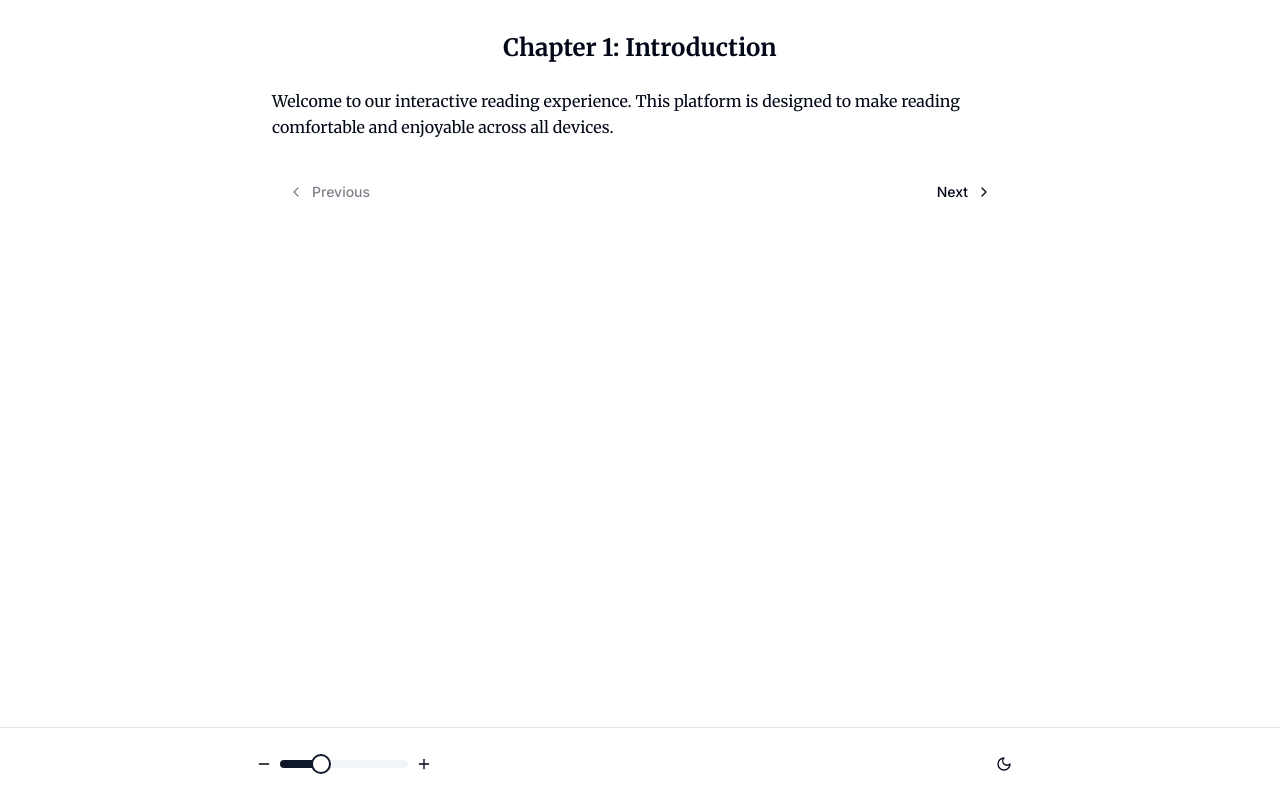
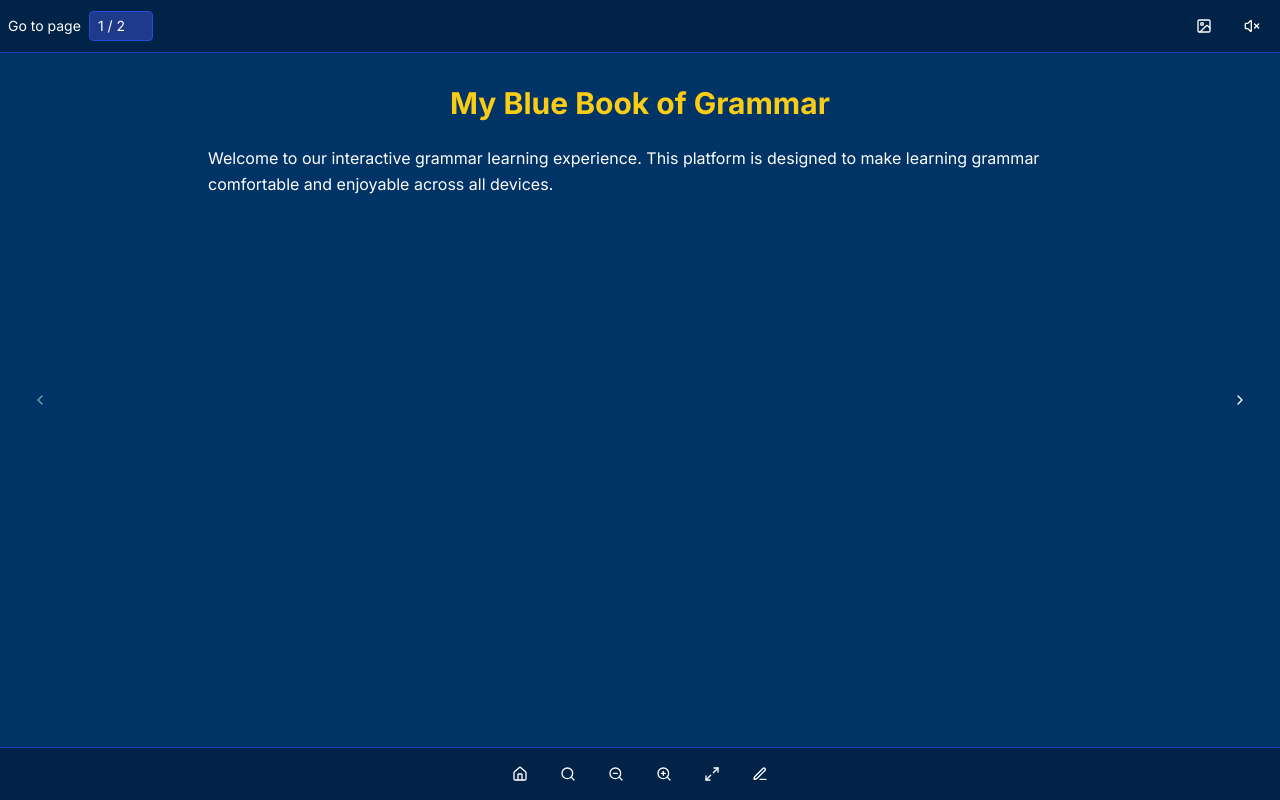
Before and after one commit to Bireswarroychowdhury29/ebook-viewer, a React (Vite) app: page / in a window 1280 px wide. Built offline with nearby package versions, Linux system fonts and the light colour scheme.

Commit message:
Add requested features
Implement features based on provided website.  No specific features listed in the prompt.

```diff
--- a/src/components/BookContent.tsx
+++ b/src/components/BookContent.tsx
@@ -1,6 +1,17 @@
 
 import { useState, useRef } from 'react';
-import { ChevronLeft, ChevronRight } from 'lucide-react';
+import {
+  ChevronLeft,
+  ChevronRight,
+  ZoomIn,
+  ZoomOut,
+  Maximize2,
+  Home,
+  Search,
+  PenLine,
+  Image,
+  VolumeX
+} from 'lucide-react';
 import { Button } from '@/components/ui/button';
 
 interface Chapter {
@@ -10,12 +21,12 @@ interface Chapter {
 
 const sampleChapters: Chapter[] = [
   {
-    title: "Chapter 1: Introduction",
-    content: "Welcome to our interactive reading experience. This platform is designed to make reading comfortable and enjoyable across all devices."
+    title: "My Blue Book of Grammar",
+    content: "Welcome to our interactive grammar learning experience. This platform is designed to make learning grammar comfortable and enjoyable across all devices."
   },
   {
-    title: "Chapter 2: Getting Started",
-    content: "Use the controls at the bottom of the screen to customize your reading experience. You can adjust the text size and toggle between light and dark modes for comfortable reading in any environment."
+    title: "Chapter 1: Grammar Basics",
+    content: "Grammar is the foundation of language. In this chapter, we'll explore the basic building blocks that help us communicate effectively."
   },
 ];
 
@@ -51,11 +62,52 @@ export const BookContent = ({ fontSize }: BookContentProps) => {
     }
   };
 
+  const toggleFullscreen = () => {
+    if (!document.fullscreenElement) {
+      document.documentElement.requestFullscreen();
+    } else {
+      document.exitFullscreen();
+    }
+  };
+
   return (
-    <div className="max-w-3xl mx-auto px-4 py-8 min-h-[calc(100vh-80px)] overflow-hidden">
+    <div className="flex flex-col h-screen bg-[#003366]">
+      {/* Top Navigation */}
+      <div className="bg-[#002347] text-white p-2 flex items-center justify-between border-b border-blue-800">
+        <div className="flex items-center gap-2">
+          <span className="text-sm">Go to page</span>
+          <input
+            type="text"
+            className="w-16 px-2 py-1 text-sm bg-blue-900 border border-blue-700 rounded"
+            value={`${currentChapter + 1} / ${sampleChapters.length}`}
+            readOnly
+          />
+        </div>
+        <div className="flex items-center gap-2">
+          <Button variant="ghost" size="sm" className="text-white hover:bg-blue-800">
+            <Image className="w-4 h-4" />
+          </Button>
+          <Button variant="ghost" size="sm" className="text-white hover:bg-blue-800">
+            <VolumeX className="w-4 h-4" />
+          </Button>
+        </div>
+      </div>
+
+      {/* Main Content */}
+      <div className="flex-1 overflow-hidden relative">
+        <Button
+          variant="ghost"
+          onClick={previousChapter}
+          disabled={currentChapter === 0 || isFlipping}
+          className="absolute left-4 top-1/2 -translate-y-1/2 text-white hover:bg-blue-800/50"
+        >
+          <ChevronLeft className="w-8 h-8" />
+        </Button>
+
+        <div className="max-w-4xl mx-auto px-4 py-8">
           <div
             ref={pageRef}
-        className={`prose dark:prose-invert mx-auto transition-all duration-300 relative
+            className={`prose prose-invert mx-auto transition-all duration-300 relative
               ${isFlipping ? 'animate-page-flip' : ''}
               ${direction === 'next' ? 'origin-left' : 'origin-right'}
             `}
@@ -66,36 +118,49 @@ export const BookContent = ({ fontSize }: BookContentProps) => {
             }}
           >
             <div className={`
-          transition-transform duration-300 bg-background
+              transition-transform duration-300
               ${isFlipping && direction === 'next' ? 'rotate-y-90' : ''}
               ${isFlipping && direction === 'prev' ? '-rotate-y-90' : ''}
             `}>
-          <h1 className="text-2xl font-serif font-bold mb-6 text-center">
+              <h1 className="text-3xl font-bold mb-6 text-center text-yellow-400">
                 {sampleChapters[currentChapter].title}
               </h1>
-          <p className="font-serif leading-relaxed">
+              <p className="leading-relaxed text-white">
                 {sampleChapters[currentChapter].content}
               </p>
             </div>
           </div>
-      <div className="flex justify-between mt-8">
-        <Button
-          variant="ghost"
-          onClick={previousChapter}
-          disabled={currentChapter === 0 || isFlipping}
-          className="flex items-center gap-2"
-        >
-          <ChevronLeft className="w-4 h-4" />
-          Previous
-        </Button>
+        </div>
+
         <Button
           variant="ghost"
           onClick={nextChapter}
           disabled={currentChapter === sampleChapters.length - 1 || isFlipping}
-          className="flex items-center gap-2"
+          className="absolute right-4 top-1/2 -translate-y-1/2 text-white hover:bg-blue-800/50"
         >
-          Next
-          <ChevronRight className="w-4 h-4" />
+          <ChevronRight className="w-8 h-8" />
+        </Button>
+      </div>
+
+      {/* Bottom Toolbar */}
+      <div className="bg-[#002347] text-white p-2 flex items-center justify-center gap-2 border-t border-blue-800">
+        <Button variant="ghost" size="sm" className="text-white hover:bg-blue-800">
+          <Home className="w-4 h-4" />
+        </Button>
+        <Button variant="ghost" size="sm" className="text-white hover:bg-blue-800">
+          <Search className="w-4 h-4" />
+        </Button>
+        <Button variant="ghost" size="sm" className="text-white hover:bg-blue-800">
+          <ZoomOut className="w-4 h-4" />
+        </Button>
+        <Button variant="ghost" size="sm" className="text-white hover:bg-blue-800">
+          <ZoomIn className="w-4 h-4" />
+        </Button>
+        <Button variant="ghost" size="sm" className="text-white hover:bg-blue-800" onClick={toggleFullscreen}>
+          <Maximize2 className="w-4 h-4" />
+        </Button>
+        <Button variant="ghost" size="sm" className="text-white hover:bg-blue-800">
+          <PenLine className="w-4 h-4" />
         </Button>
       </div>
     </div>
--- a/src/index.css
+++ b/src/index.css
@@ -5,48 +5,26 @@
 
 @layer base {
   :root {
-    --background: 0 0% 100%;
-    --foreground: 222.2 84% 4.9%;
-    --card: 0 0% 100%;
-    --card-foreground: 222.2 84% 4.9%;
-    --popover: 0 0% 100%;
-    --popover-foreground: 222.2 84% 4.9%;
-    --primary: 222.2 47.4% 11.2%;
-    --primary-foreground: 210 40% 98%;
-    --secondary: 210 40% 96.1%;
-    --secondary-foreground: 222.2 47.4% 11.2%;
-    --muted: 210 40% 96.1%;
-    --muted-foreground: 215.4 16.3% 46.9%;
-    --accent: 210 40% 96.1%;
-    --accent-foreground: 222.2 47.4% 11.2%;
-    --destructive: 0 84.2% 60.2%;
-    --destructive-foreground: 210 40% 98%;
-    --border: 214.3 31.8% 91.4%;
-    --input: 214.3 31.8% 91.4%;
-    --ring: 222.2 84% 4.9%;
+    --background: 215 100% 20%;
+    --foreground: 0 0% 100%;
+    --card: 215 100% 20%;
+    --card-foreground: 0 0% 100%;
+    --popover: 215 100% 20%;
+    --popover-foreground: 0 0% 100%;
+    --primary: 215 100% 98%;
+    --primary-foreground: 215 100% 20%;
+    --secondary: 215 100% 25%;
+    --secondary-foreground: 0 0% 100%;
+    --muted: 215 100% 25%;
+    --muted-foreground: 215 20% 65%;
+    --accent: 215 100% 25%;
+    --accent-foreground: 0 0% 100%;
+    --destructive: 0 62.8% 30.6%;
+    --destructive-foreground: 0 0% 100%;
+    --border: 215 100% 30%;
+    --input: 215 100% 25%;
+    --ring: 215 100% 90%;
     --radius: 0.5rem;
-  }
-
-  .dark {
-    --background: 222.2 84% 4.9%;
-    --foreground: 210 40% 98%;
-    --card: 222.2 84% 4.9%;
-    --card-foreground: 210 40% 98%;
-    --popover: 222.2 84% 4.9%;
-    --popover-foreground: 210 40% 98%;
-    --primary: 210 40% 98%;
-    --primary-foreground: 222.2 47.4% 11.2%;
-    --secondary: 217.2 32.6% 17.5%;
-    --secondary-foreground: 210 40% 98%;
-    --muted: 217.2 32.6% 17.5%;
-    --muted-foreground: 215 20.2% 65.1%;
-    --accent: 217.2 32.6% 17.5%;
-    --accent-foreground: 210 40% 98%;
-    --destructive: 0 62.8% 30.6%;
-    --destructive-foreground: 210 40% 98%;
-    --border: 217.2 32.6% 17.5%;
-    --input: 217.2 32.6% 17.5%;
-    --ring: 212.7 26.8% 83.9%;
   }
 }
 
@@ -55,7 +33,7 @@
     @apply border-border;
   }
   body {
-    @apply bg-background text-foreground;
+    @apply bg-background text-foreground antialiased;
     font-feature-settings: "rlig" 1, "calt" 1;
   }
 }
@@ -67,3 +45,22 @@
 .prose p {
   @apply mb-4;
 }
+
+/* Custom scrollbar for modern browsers */
+::-webkit-scrollbar {
+  width: 8px;
+  height: 8px;
+}
+
+::-webkit-scrollbar-track {
+  background: rgba(0, 0, 0, 0.1);
+}
+
+::-webkit-scrollbar-thumb {
+  background: rgba(255, 255, 255, 0.2);
+  border-radius: 4px;
+}
+
+::-webkit-scrollbar-thumb:hover {
+  background: rgba(255, 255, 255, 0.3);
+}
--- a/src/pages/Index.tsx
+++ b/src/pages/Index.tsx
@@ -1,27 +1,13 @@
 
 import { useState } from 'react';
-import { ReaderControls } from '@/components/ReaderControls';
 import { BookContent } from '@/components/BookContent';
 
 const Index = () => {
   const [fontSize, setFontSize] = useState(100);
-  const [isDarkMode, setIsDarkMode] = useState(false);
-
-  const toggleTheme = () => {
-    setIsDarkMode(!isDarkMode);
-    document.documentElement.classList.toggle('dark');
-  };
 
   return (
-    <div className={`min-h-screen bg-background text-foreground transition-colors duration-300 ${
-      isDarkMode ? 'dark' : ''
-    }`}>
+    <div className="h-screen bg-[#003366] text-white">
       <BookContent fontSize={fontSize} />
-      <ReaderControls
-        onFontSizeChange={setFontSize}
-        onThemeToggle={toggleTheme}
-        isDarkMode={isDarkMode}
-      />
     </div>
   );
 };
```
Lines whose indentation alone changed are shown as unchanged.
